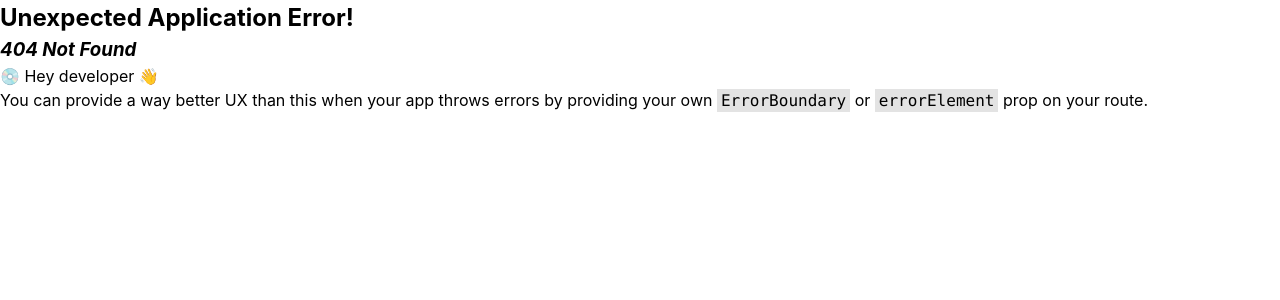
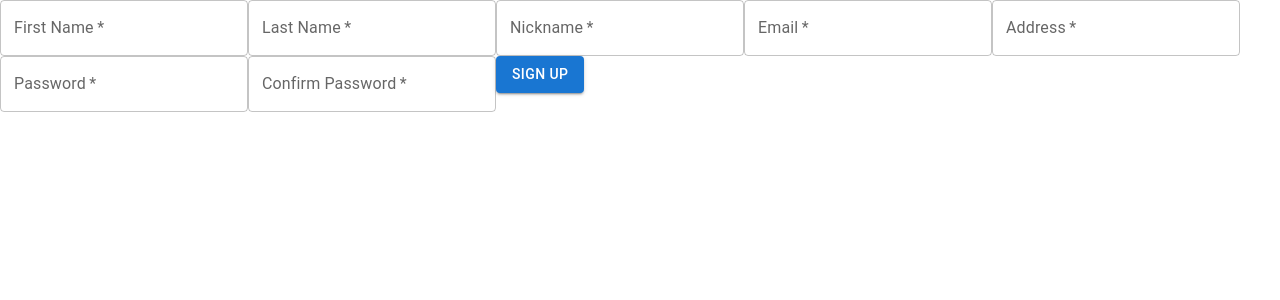
Before and after one commit to VinceBmmrt/projet-2-sensi-bd, a React (Vite) app: page /signup in a window 1280 px wide. Before the commit this address had no page. Shown: the top 300 px of the page. Built offline with nearby package versions, Linux system fonts and the light colour scheme.

Commit message:
feat/signup code test

```diff
--- a/package.json
+++ b/package.json
@@ -17,10 +17,13 @@
 		"@reduxjs/toolkit": "^1.9.7",
 		"axios": "^1.6.2",
 		"clsx": "^2.0.0",
+		"icons-material,": "link:@mui/icons-material,",
+		"material,": "link:@mui/material,",
 		"react": "^18.2.0",
 		"react-dom": "^18.2.0",
 		"react-redux": "^8.1.3",
-		"react-router-dom": "^6.20.0"
+		"react-router-dom": "^6.20.0",
+		"styled,": "link:@emotion/styled,"
 	},
 	"devDependencies": {
 		"@types/react": "^18.0.28",
--- /dev/null
+++ b/src/components/SignupForm/SignupForm.tsx
@@ -0,0 +1,104 @@
+import Button from '@mui/material/Button';
+import TextField from '@mui/material/TextField';
+import React, { useState } from 'react';
+
+// import axios from 'axios';
+
+type FormDataT = {
+  firstname: string;
+  lastname: string;
+  nickname: string;
+  email: string;
+  address: string;
+  password: string;
+  confirmPassword: string;
+};
+
+function SignupForm() {
+  const [formData, setFormData] = useState<FormDataT>({
+    firstname: '',
+    lastname: '',
+    nickname: '',
+    email: '',
+    address: '',
+    password: '',
+    confirmPassword: '',
+  });
+
+  const handleChange = (event: React.ChangeEvent<HTMLInputElement>) => {
+    const { name, value } = event.target;
+    setFormData((prevData) => ({ ...prevData, [name]: value }));
+  };
+
+  const handleSubmit = async (event: React.FormEvent<HTMLFormElement>) => {
+    event.preventDefault();
+    try {
+      // const response = await axios.post('/api/signup', formData);
+      console.log(formData); // Handle the response as needed
+    } catch (error) {
+      console.error('Error submitting form:', error);
+    }
+  };
+
+  return (
+    <form onSubmit={handleSubmit}>
+      <TextField
+        label="First Name"
+        name="firstname"
+        value={formData.firstname}
+        onChange={handleChange}
+        required
+      />
+      <TextField
+        label="Last Name"
+        name="lastname"
+        value={formData.lastname}
+        onChange={handleChange}
+        required
+      />
+      <TextField
+        label="Nickname"
+        name="nickname"
+        value={formData.nickname}
+        onChange={handleChange}
+        required
+      />
+      <TextField
+        label="Email"
+        type="email"
+        name="email"
+        value={formData.email}
+        onChange={handleChange}
+        required
+      />
+      <TextField
+        label="Address"
+        name="address"
+        value={formData.address}
+        onChange={handleChange}
+        required
+      />
+      <TextField
+        label="Password"
+        type="password"
+        name="password"
+        value={formData.password}
+        onChange={handleChange}
+        required
+      />
+      <TextField
+        label="Confirm Password"
+        type="password"
+        name="confirmPassword"
+        value={formData.confirmPassword}
+        onChange={handleChange}
+        required
+      />
+      <Button type="submit" variant="contained" color="primary">
+        Sign Up
+      </Button>
+    </form>
+  );
+}
+
+export default SignupForm;
--- a/src/routes.tsx
+++ b/src/routes.tsx
@@ -1,6 +1,7 @@
 import { createBrowserRouter } from 'react-router-dom';
 import App from './components/App/App';
 import Home from './components/Home/Home';
+import SignupForm from './components/SignupForm/SignupForm';
 
 // eslint-disable-next-line import/prefer-default-export
 export const router = createBrowserRouter([
@@ -14,6 +15,10 @@ export const router = createBrowserRouter([
         path: '/',
         element: <Home />,
       },
+      {
+        path: '/signup',
+        element: <SignupForm />,
+      },
     ],
   },
 ]);
```
Also changed, not shown: 1 other file (tests, documents, lock files or other folders).
